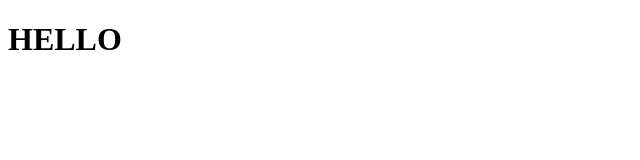
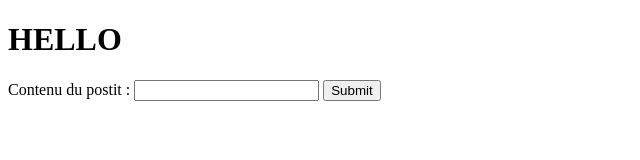
Before and after one commit to arthurmougin/postit-framevr, a plain HTML site: page index.html in a window 1280 px wide. Shown: the whole page, without its empty margins (0-640 px from the left). Drawn offline with Linux system fonts and the light colour scheme.

Commit message:
ajout formulaire

```diff
--- a/index.html
+++ b/index.html
@@ -7,5 +7,16 @@
 </head>
 <body>
     <h1>HELLO</h1>
+    <form>
+        <label for="note">Contenu du postit :</label>
+        <input type="text" id="note" name="note">
+        <button type="submit" onclick="submit()">Submit</button>
+    </form>
+    <script>
+
+        function submit(){
+            console.log("bonjour")
+        }
+    </script>
 </body>
 </html>
```
